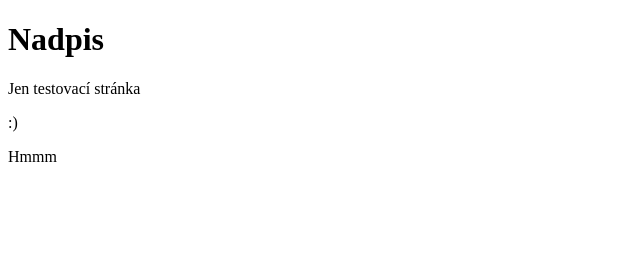
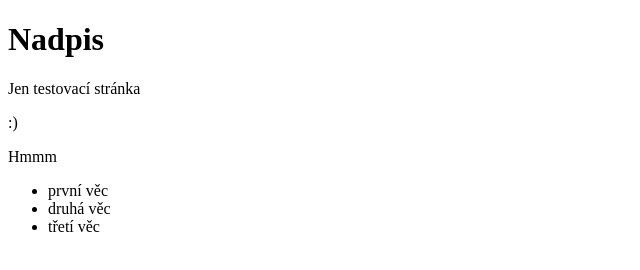
Before and after one commit to cocainemaniac/cocainemaniac.github.io, a plain HTML site: page index.html in a window 1280 px wide. Shown: the whole page, without its empty margins (0-640 px from the left). Drawn offline with Linux system fonts and the light colour scheme.

Commit message:
Add unordered list to index.html

```diff
--- a/index.html
+++ b/index.html
@@ -9,5 +9,10 @@
   <p>Jen testovací stránka</p>
   <p>:)</p>
   <p>Hmmm</p>
+  <ul>
+  <li>první věc</li>
+  <li>druhá věc</li>
+  <li>třetí věc</li>
+</ul>
 </body>
 </html>
```
